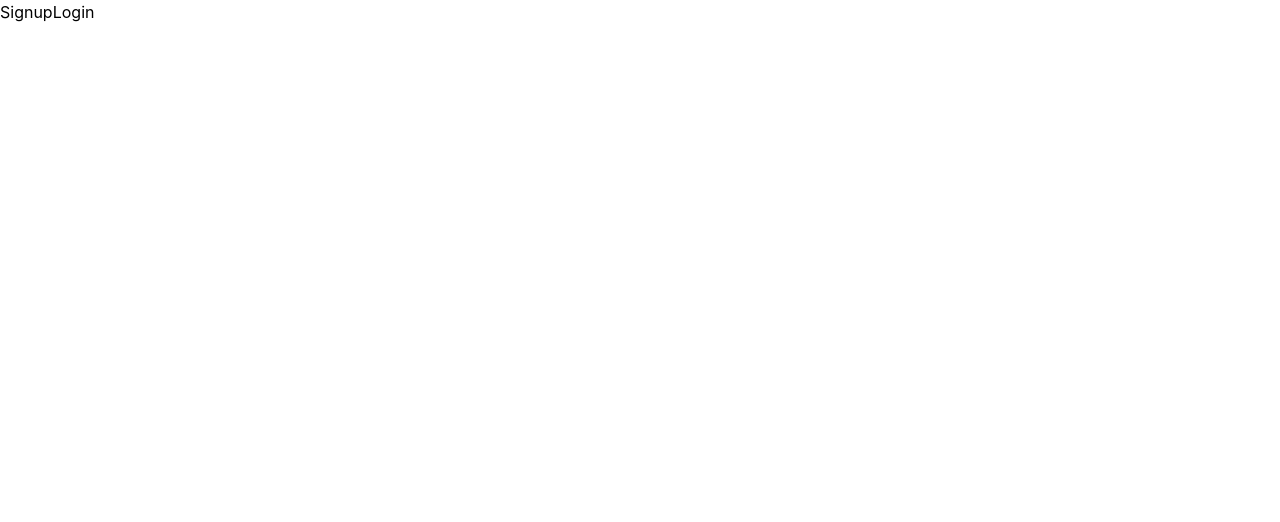
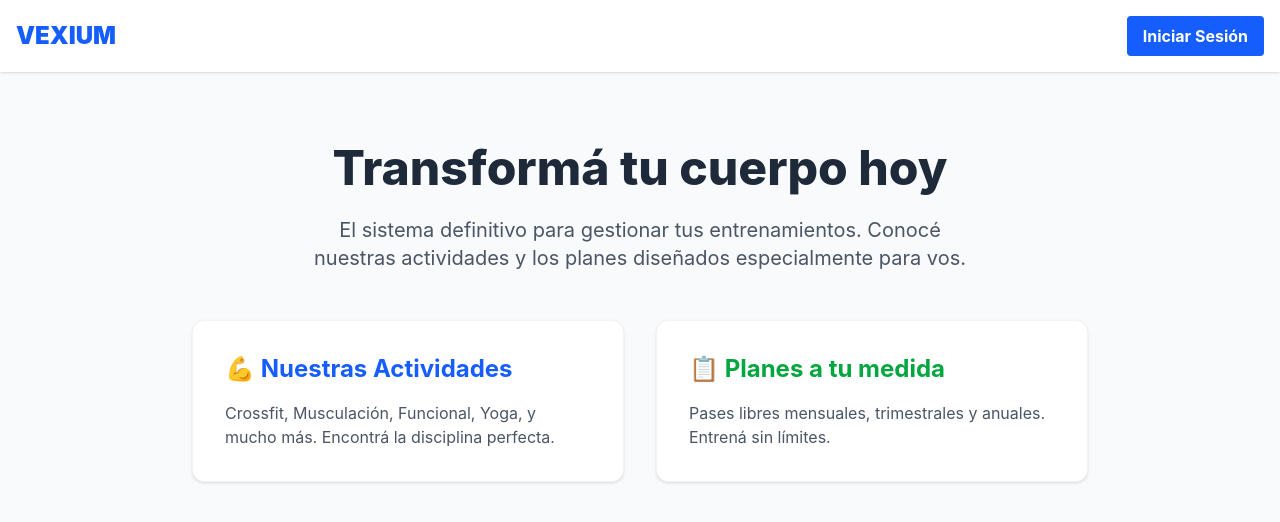
Before and after one commit to FernandoRubiales/frontend-vexium, a React (Vite) app: page / in a window 1280 px wide. Shown: the top 522 px of the page. Built offline with nearby package versions, Linux system fonts and the light colour scheme.

Commit message:
Add protected route

```diff
--- a/src/App.tsx
+++ b/src/App.tsx
@@ -1,66 +1,33 @@
-import { useAuth0 } from "@auth0/auth0-react";
-import { api } from './config/axios';
+import { Routes, Route, Navigate } from 'react-router-dom';
+import { useAuth0 } from '@auth0/auth0-react';
+import { PublicLayout } from './layouts/publicLayout';
+import { PrivateLayout } from './layouts/privateLayout';
+import { LandingPage } from './pages/LandingPage';
+import { DashboardPage } from './pages/DashboardPage';
 
 function App() {
-  const {
-    isLoading,
-    isAuthenticated,
-    error,
-    loginWithRedirect: login,
-    logout: auth0Logout,
-    user,
-  } = useAuth0();
+  const { isAuthenticated } = useAuth0();
 
-  const signup = () =>
-    login({ authorizationParams: { screen_hint: "signup" } });
+  return (
+    <Routes>
+      {/* 🌐 ZONA PÚBLICA */}
+      <Route element={<PublicLayout />}>
+        {/* Si ya está logueado y va a la raíz, lo pateamos directo al dashboard */}
+        <Route
+          path="/"
+          element={isAuthenticated ? <Navigate to="/dashboard" replace /> : <LandingPage />}
+        />
+      </Route>
 
-  const logout = () =>
-    auth0Logout({ logoutParams: { returnTo: window.location.origin } });
-
-  if (isLoading) return <p>Loading...</p>;
-
-  return isAuthenticated ? (
-    <>
-      <p>Logged in as {user?.email}</p>
-      <h1>User Profile</h1>
-      <pre>{JSON.stringify(user, null, 2)}</pre>
-      <button onClick={logout}>Logout</button>
-
-      {/* ¡ACÁ INYECTAMOS NUESTRO COMPONENTE DE PRUEBA! 👇 */}
-      <TestApiButton />
-    </>
-  ) : (
-    <>
-      {error && <p>Error: {error.message}</p>}
-      <button onClick={signup}>Signup</button>
-      <button onClick={() => login()}>Login</button>
-    </>
+      {/* 🔐 ZONA PRIVADA (Todo lo que esté acá adentro está protegido) */}
+      <Route element={<PrivateLayout />}>
+        <Route path="/dashboard" element={<DashboardPage />} />
+        {/* Acá irás agregando tus futuras vistas: */}
+        {/* <Route path="/dashboard/planes" element={<PlanesPage />} /> */}
+        {/* <Route path="/dashboard/actividades" element={<ActividadesPage />} /> */}
+      </Route>
+    </Routes>
   );
 }
 
 export default App;
-
-// Tu componente de prueba sigue intacto acá abajo
-export const TestApiButton = () => {
-  const probarConexion = async () => {
-    try {
-      console.log("Enviando petición a la ruta inventada...");
-      await api.get('/ruta-super-secreta-de-prueba');
-      console.log("Petición enviada.");
-    } catch (error) {
-      console.log("La petición finalizó (Revisá la pestaña Red).");
-    }
-  };
-
-  return (
-    <div className="p-4 border border-gray-300 rounded mt-4">
-      <h3 className="text-lg font-bold mb-2">Laboratorio de Pruebas Axios</h3>
-      <button
-        onClick={probarConexion}
-        style={{ padding: '10px', backgroundColor: '#007bff', color: 'white', borderRadius: '5px' }}
-      >
-        Disparar petición al Backend
-      </button>
-    </div>
-  );
-};
--- /dev/null
+++ b/src/components/ProtectedRoute.tsx
@@ -0,0 +1,15 @@
+import { withAuthenticationRequired } from '@auth0/auth0-react';
+import React from 'react';
+
+
+export const ProtectedRoute = ({ component }: { component: React.ComponentType<object> }) => {
+    const Component = withAuthenticationRequired(component, {
+        onRedirecting: () => (
+            <div className="p-4 text-center text-gray-500 font-bold">
+                Verificando credenciales de seguridad...
+            </div>
+        ),
+    });
+
+    return <Component />;
+};
--- /dev/null
+++ b/src/layouts/privateLayout.tsx
@@ -0,0 +1,48 @@
+import { Outlet, Link } from 'react-router-dom';
+import { useAuth0, withAuthenticationRequired } from '@auth0/auth0-react';
+
+const Layout = () => {
+    const { user, logout } = useAuth0();
+
+    return (
+        <div className="min-h-screen flex bg-gray-100">
+            {/* ⬅️ Menú Lateral (Sidebar) */}
+            <aside className="w-64 bg-gray-900 text-white flex flex-col">
+                <div className="p-6 text-center font-bold text-2xl border-b border-gray-700 tracking-widest">
+                    VEXIUM
+                </div>
+                <nav className="flex-1 p-4 space-y-2 mt-4">
+                    <Link to="/dashboard" className="block px-4 py-2 rounded hover:bg-gray-700 transition">Inicio</Link>
+                    <Link to="/dashboard/planes" className="block px-4 py-2 rounded hover:bg-gray-700 transition">Planes</Link>
+                    <Link to="/dashboard/actividades" className="block px-4 py-2 rounded hover:bg-gray-700 transition">Actividades</Link>
+                </nav>
+
+                {/* Info del usuario y Logout */}
+                <div className="p-4 border-t border-gray-700 bg-gray-800">
+                    <p className="text-xs text-gray-400 mb-1">Conectado como:</p>
+                    <p className="text-sm font-bold mb-4 truncate">{user?.email}</p>
+                    <button
+                        onClick={() => logout({ logoutParams: { returnTo: window.location.origin } })}
+                        className="w-full bg-red-600 hover:bg-red-700 text-white py-2 rounded text-sm font-bold transition"
+                    >
+                        Cerrar Sesión
+                    </button>
+                </div>
+            </aside>
+
+            {/* ➡️ Contenido Principal (Acá adentro va el Dashboard o las tablas) */}
+            <main className="flex-1 p-8 overflow-y-auto">
+                <Outlet />
+            </main>
+        </div>
+    );
+};
+
+// Exportamos el layout ya blindado por Auth0
+export const PrivateLayout = withAuthenticationRequired(Layout, {
+    onRedirecting: () => (
+        <div className="min-h-screen flex items-center justify-center bg-gray-50 text-gray-500 font-bold">
+            Verificando seguridad de Vexium...
+        </div>
+    ),
+});
--- /dev/null
+++ b/src/layouts/publicLayout.tsx
@@ -0,0 +1,27 @@
+import { Outlet } from 'react-router-dom';
+import { useAuth0 } from '@auth0/auth0-react';
+
+export const PublicLayout = () => {
+    const { loginWithRedirect, isAuthenticated } = useAuth0();
+
+    return (
+        <div className="min-h-screen bg-gray-50 flex flex-col">
+            <header className="bg-white shadow p-4 flex justify-between items-center">
+                <h1 className="text-2xl font-black text-blue-600">VEXIUM</h1>
+                {!isAuthenticated && (
+                    <button
+                        onClick={() => loginWithRedirect()}
+                        className="bg-blue-600 hover:bg-blue-700 text-white font-bold py-2 px-4 rounded"
+                    >
+                        Iniciar Sesión
+                    </button>
+                )}
+            </header>
+
+            {/* El Outlet inyecta la página que corresponda*/}
+            <main className="flex-1">
+                <Outlet />
+            </main>
+        </div>
+    );
+};
--- /dev/null
+++ b/src/pages/DashboardPage.tsx
@@ -0,0 +1,26 @@
+import { useAuth0 } from '@auth0/auth0-react';
+
+export const DashboardPage = () => {
+    const { user } = useAuth0();
+
+    return (
+        <div>
+            <h1 className="text-3xl font-bold mb-2 text-gray-800">Panel de Control General</h1>
+            <p className="text-gray-600 mb-8">
+                Bienvenido, <strong>{user?.name || user?.email}</strong>. Desde acá vas a poder administrar todo el sistema.
+            </p>
+
+            {/* Tarjetas de resumen de ejemplo */}
+            <div className="grid grid-cols-1 md:grid-cols-3 gap-6">
+                <div className="bg-white p-6 rounded-lg shadow-sm border-l-4 border-blue-500">
+                    <h3 className="text-gray-500 text-sm font-bold uppercase">Socios Activos</h3>
+                    <p className="text-3xl font-black mt-2">142</p>
+                </div>
+                <div className="bg-white p-6 rounded-lg shadow-sm border-l-4 border-green-500">
+                    <h3 className="text-gray-500 text-sm font-bold uppercase">Planes Vendidos</h3>
+                    <p className="text-3xl font-black mt-2">85</p>
+                </div>
+            </div>
+        </div>
+    );
+};
--- /dev/null
+++ b/src/pages/LandingPage.tsx
@@ -0,0 +1,21 @@
+export const LandingPage = () => {
+    return (
+        <div className="p-8 text-center mt-10">
+            <h2 className="text-5xl font-extrabold mb-6 text-gray-800">Transformá tu cuerpo hoy</h2>
+            <p className="text-xl text-gray-600 mb-12 max-w-2xl mx-auto">
+                El sistema definitivo para gestionar tus entrenamientos. Conocé nuestras actividades y los planes diseñados especialmente para vos.
+            </p>
+
+            <div className="grid grid-cols-1 md:grid-cols-2 gap-8 max-w-4xl mx-auto mt-8 text-left">
+                <div className="bg-white p-8 rounded-xl shadow-sm border border-gray-100">
+                    <h3 className="font-bold text-2xl mb-4 text-blue-600">💪 Nuestras Actividades</h3>
+                    <p className="text-gray-600">Crossfit, Musculación, Funcional, Yoga, y mucho más. Encontrá la disciplina perfecta.</p>
+                </div>
+                <div className="bg-white p-8 rounded-xl shadow-sm border border-gray-100">
+                    <h3 className="font-bold text-2xl mb-4 text-green-600">📋 Planes a tu medida</h3>
+                    <p className="text-gray-600">Pases libres mensuales, trimestrales y anuales. Entrená sin límites.</p>
+                </div>
+            </div>
+        </div>
+    );
+};
```
Also changed, not shown: src/features/auth/components/planes/types.ts (added).
